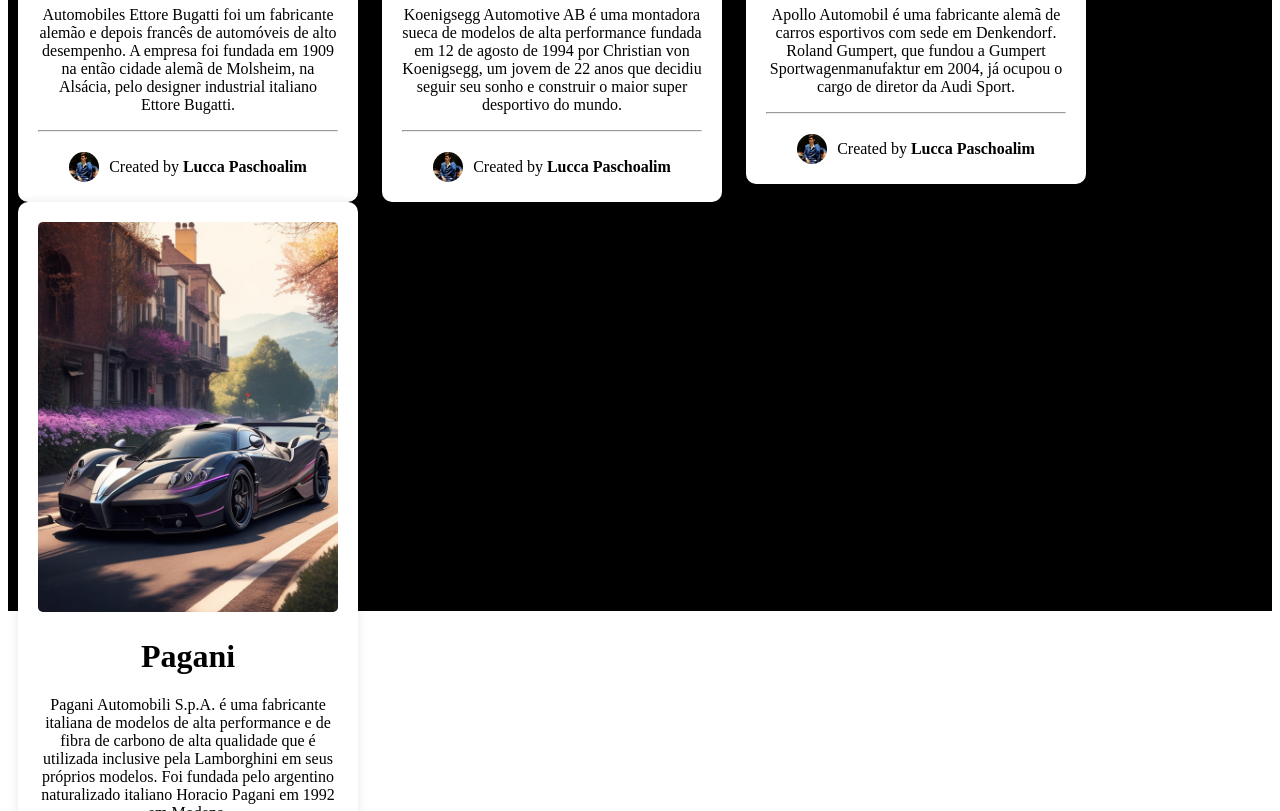
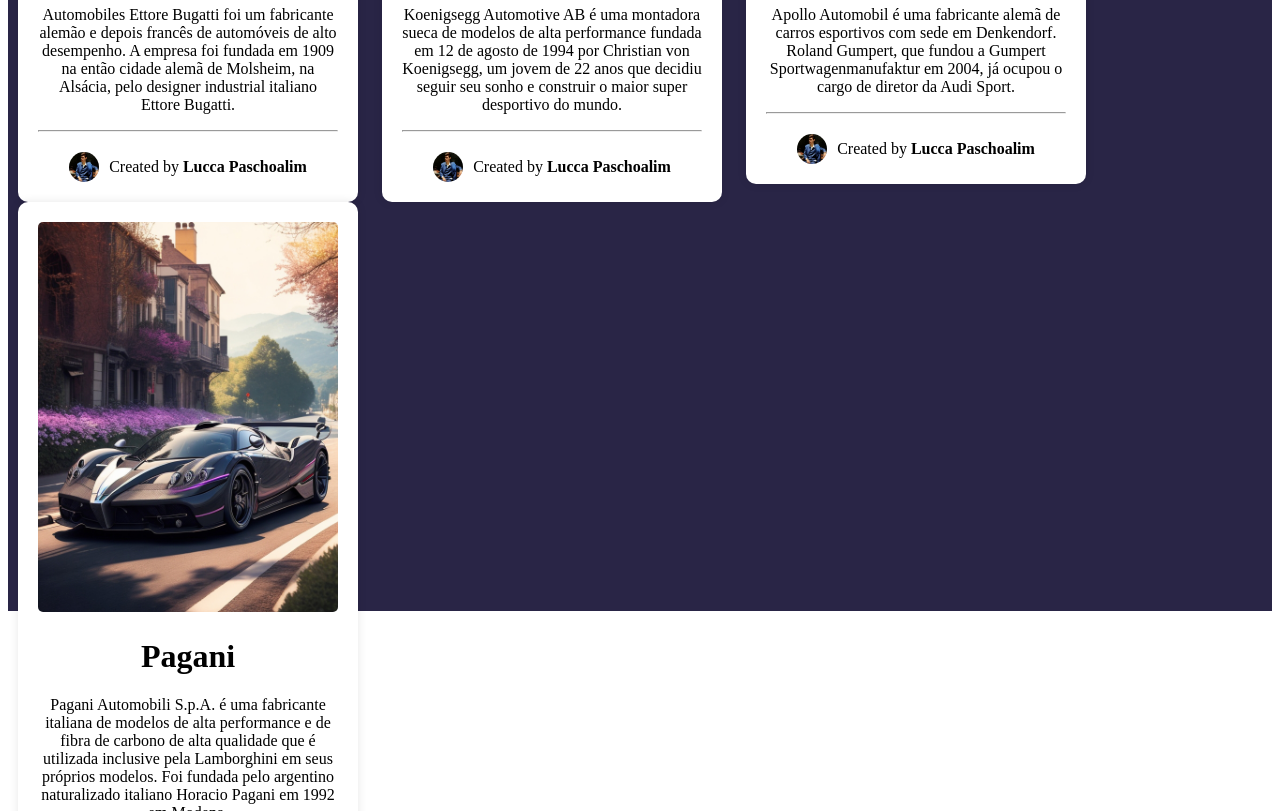
Before and after one commit to LuccaRex/Car-Cards, a plain HTML site: page index.html in a window 1280 px wide. Shown: the part 600-1411 px from the top of the page. Drawn offline with nearby package versions, Linux system fonts and the light colour scheme.

Commit message:
update back color

```diff
--- a/styles.css
+++ b/styles.css
@@ -4,7 +4,7 @@
     align-items: center;
     height: 100vh;
     margin: 0;
-    background-color: black;
+    background-color: #292546;
 }
 header {
     background-image: url('img/logo2.jpg');
```
